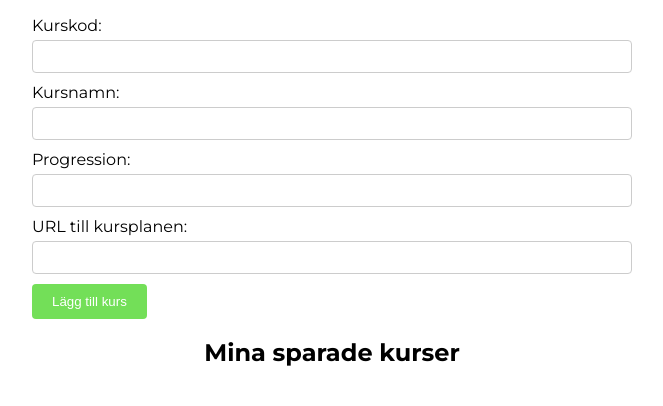
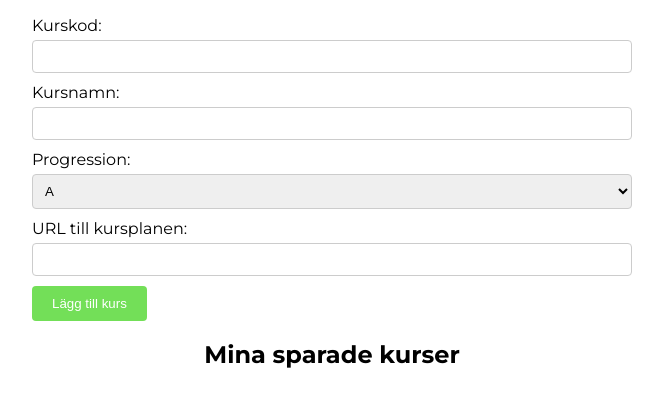
Before and after one commit to julieandersson/Moment-1_DT208G, a website built with Parcel: page src/index.html in a window 1280 px wide. Shown: the part 90-496 px from the top of the page, without its empty margins (308-971 px from the left). Built offline with nearby package versions, Linux system fonts and the light colour scheme.

Commit message:
ändrar progression till rullgardin för att begränsa till a, b eller c som alternativ

```diff
--- a/src/css/main.css
+++ b/src/css/main.css
@@ -24,7 +24,7 @@ label {
     margin-bottom: 5px;
 }
 
-input[type="text"] {
+input[type="text"], #progression {
     width: 100%;
     padding: 8px;
     margin-bottom: 10px;
--- a/src/index.html
+++ b/src/index.html
@@ -21,12 +21,18 @@
         <input type="text" id="name" name="name" required>
 
         <label for="progression">Progression:</label>
-        <input type="text" id="progression" name="progression" required>
+        <select id="progression" name="progression" required>
+
+            <option value="A">A</option>
+            <option value="B">B</option>
+            <option value="C">C</option>
+        </select>
 
         <label for="syllabus">URL till kursplanen:</label>
         <input type="text" id="syllabus" name="syllabus" required>
 
         <button class="btn" id="addCourse">Lägg till kurs</button>
+        <span id="message"></span>
     </form><br>
 
     <h2>Mina sparade kurser</h2>
```
